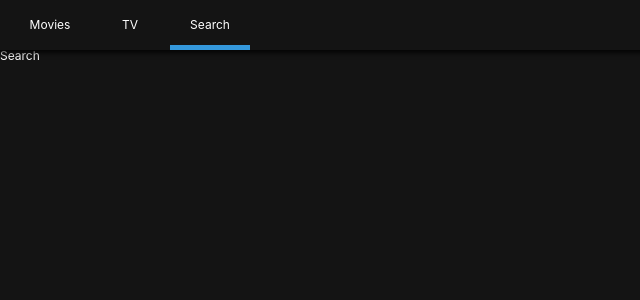
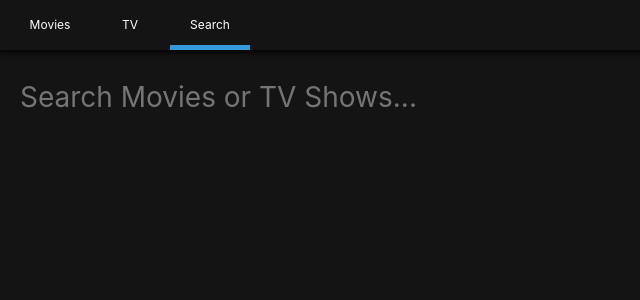
Before and after one commit to Jeje01/nomflix, a React (Create React App) app: page /search in a window 1280 px wide. Shown: the top 300 px of the page, without its empty margins (0-640 px from the left). Built offline with nearby package versions, Linux system fonts and the light colour scheme.

Commit message:
Set presenters of Home & TV and added Search functionality

```diff
--- a/src/Components/GlobalStyles.js
+++ b/src/Components/GlobalStyles.js
@@ -15,7 +15,7 @@
         font-size: 12px;
         background-color:rgba(20, 20, 20, 1);
         color: white;
-        padding-top:50px;
+        padding-top:80px;
     }
 `;
 
--- /dev/null
+++ b/src/Components/Loader.js
@@ -0,0 +1,19 @@
+import React from "react";
+import styled from "styled-components";
+
+const Container = styled.div`
+    height: 100vh;
+    width: 100vw;
+    display: flex;
+    justify-content: center;
+    font-size: 30px;
+    margin-top: 20px;
+`;
+
+export default () => (
+    <Container>
+        <span role="img" aria-label="Loading">
+            🕒
+        </span>
+    </Container>
+);
--- /dev/null
+++ b/src/Components/Section.js
@@ -0,0 +1,38 @@
+import React from "react";
+import PropTypes from "prop-types";
+import styled from "styled-components";
+
+const Container = styled.div`
+    :not(:last-child){
+        margin-bottom: 50px;
+    }
+`;
+
+const Title = styled.span`
+    font-size:16px;
+    font-weight: 600;
+`;
+
+const Grid = styled.div`
+    margin-top: 25px;
+    display: grid;
+    grid-template-columns: repeat(auto-fill, 125px);
+    grid-gap: 25px;
+`;
+
+const Section = ({title, children}) => (
+    <Container>
+        <Title>{title}</Title>
+        <Grid>{children}</Grid>
+    </Container>
+);
+
+Section.propTypes = {
+    title:PropTypes.string.isRequired,
+    children:PropTypes.oneOfType([
+        PropTypes.arrayOf(PropTypes.node),
+        PropTypes.node
+    ])
+}
+
+export default Section;
--- a/src/Routes/Home/HomePresenter.js
+++ b/src/Routes/Home/HomePresenter.js
@@ -1 +1,44 @@
-export default () => "Home";
+import React from "react";
+import PropTypes from "prop-types";
+import styled from "styled-components";
+
+import Section from "Components/Section";
+import Loader from "../../Components/Loader";
+
+const Container = styled.div`
+    padding:0px 20px;
+`;
+
+const HomePresenter = ({nowPlaying, popular, upcoming, loading, error}) =>
+    loading? (
+    <Loader />
+    ) : (
+    <Container>
+        {nowPlaying && nowPlaying.length > 0 &&
+        <Section title="Now Playing">
+            {nowPlaying.map(movie =>
+            <span key={movie.id}>{movie.title}</span>)}
+        </Section>}
+        {upcoming && upcoming.length > 0 &&
+        <Section title="Upcoming Movies">
+            {upcoming.map(movie =>
+            <span key={movie.id}>{movie.title}</span>)}
+        </Section>}
+        {popular && popular.length > 0 &&
+        <Section title="Popular Movies">
+            {popular.map(movie =>
+            <span key={movie.id}>{movie.title}</span>)}
+        </Section>}
+
+    </Container>
+    );
+
+HomePresenter.propTypes = {
+    nowPlaying:PropTypes.array,
+    popular:PropTypes.array,
+    upcoming:PropTypes.array,
+    loading:PropTypes.bool.isRequired,
+    error:PropTypes.string
+};
+
+export default HomePresenter;
--- a/src/Routes/Search/SearchContainer.js
+++ b/src/Routes/Search/SearchContainer.js
@@ -12,14 +12,23 @@
 
     componentDidMount(){
         this.handleSubmit();
-    }
+    };
 
-    handleSubmit = () => {
+    handleSubmit = event => {
+        if(event){
+            event.preventDefault()};
         const { searchTerm } = this.state;
         if(searchTerm !==""){
             this.searchByTerm();
         }
+    };
 
+    updateTerm = event => {
+        const { target : {value} } = event;
+        console.log(value);
+        this.setState({
+            searchTerm: value
+        });
     }
 
     searchByTerm = async() => {
@@ -50,6 +59,7 @@
             loading={loading}
             error={error}
             handleSubmit={this.handleSubmit}
+            updateTerm={this.updateTerm}
         />
         );
     }
--- a/src/Routes/Search/SearchPresenter.js
+++ b/src/Routes/Search/SearchPresenter.js
@@ -1 +1,72 @@
-export default () => "Search";
+import React from "react";
+import PropTypes from "prop-types";
+import styled from "styled-components";
+import Loader from "Components/Loader";
+import Section from "Components/Section";
+
+const Container = styled.div`
+    padding: 0px 20px;
+`;
+
+const Form = styled.form`
+    margin-bottom: 50px;
+    width: 100%;
+`;
+
+const Input = styled.input`
+    all:unset;
+    font-size: 28px;
+    width: 100%;
+`;
+
+const SearchPresenter = ({
+    movieResults,
+    tvResults,
+    searchTerm,
+    loading,
+    handleSubmit,
+    error,
+    updateTerm
+}) => (
+<Container>
+    <Form onSubmit={handleSubmit}>
+        <Input
+        placeholder="Search Movies or TV Shows..."
+        value={searchTerm}
+        onChange={updateTerm}
+        />
+    </Form>
+    {loading ? (
+        <Loader />
+        ) : (
+        <>
+        {movieResults && movieResults.length > 0 && (
+            <Section title="Movie Results">
+                {movieResults.map(movie => (
+                    <span key={movie.id}>{movie.title}</span>
+                ))}
+            </Section>
+        )}
+        {tvResults && tvResults.length > 0 && (
+            <Section title="TV Show Results">
+                {tvResults.map(show => (
+                    <span key={show.id}>{show.name}</span>
+                ))}
+            </Section>
+        )}
+    </>
+        )}
+</Container>
+);
+
+SearchPresenter.propTypes = {
+    movieResults:PropTypes.array,
+    tvResults:PropTypes.array,
+    error:PropTypes.string,
+    searchTerm:PropTypes.string,
+    loading:PropTypes.bool.isRequired,
+    handleSubmit:PropTypes.func.isRequired,
+    updateTerm:PropTypes.func.isRequired
+};
+
+export default SearchPresenter;
--- a/src/Routes/TV/TVPresenter.js
+++ b/src/Routes/TV/TVPresenter.js
@@ -1 +1,39 @@
-export default () => "TV";
+import React from "react";
+import PropTypes from "prop-types";
+import styled from "styled-components";
+import Section from "../../Components/Section";
+import Loader from "../../Components/Loader";
+
+const Container = styled.div`
+    padding: 0px 20px;
+`;
+
+const TVPresenter = ({topRated, popular, airingToday, loading, error}) =>
+loading ? (
+    <Loader />
+) : (
+    <Container>
+        {topRated && topRated.length > 0 &&
+        <Section title="Top Rated Shows">
+            {topRated.map(show => show.name)}
+        </Section>}
+        {popular && popular.length > 0 &&
+        <Section title="Popular Shows">
+            {popular.map(show => show.name)}
+        </Section>}
+        {airingToday && airingToday.length > 0 &&
+        <Section title="Airing Today">
+            {airingToday.map(show => show.name)}
+        </Section>}
+    </Container>
+)
+
+TVPresenter.propTypes = {
+    topRated:PropTypes.array,
+    popular:PropTypes.array,
+    airingToday:PropTypes.array,
+    loading:PropTypes.bool.isRequired,
+    error:PropTypes.string
+};
+
+export default TVPresenter;
```
Also changed, not shown: src/Routes/Detail/DetailPresenter.js (+13 -1 lines).
